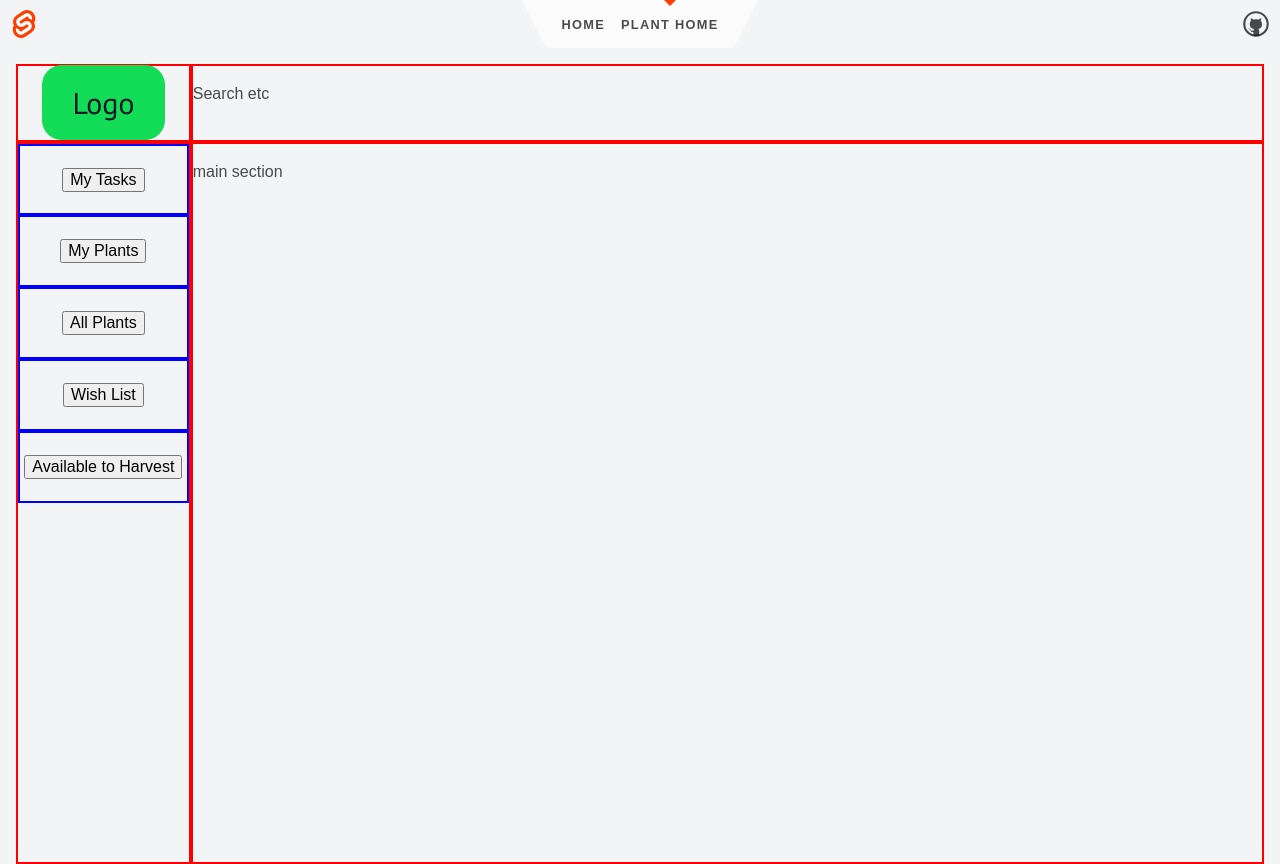
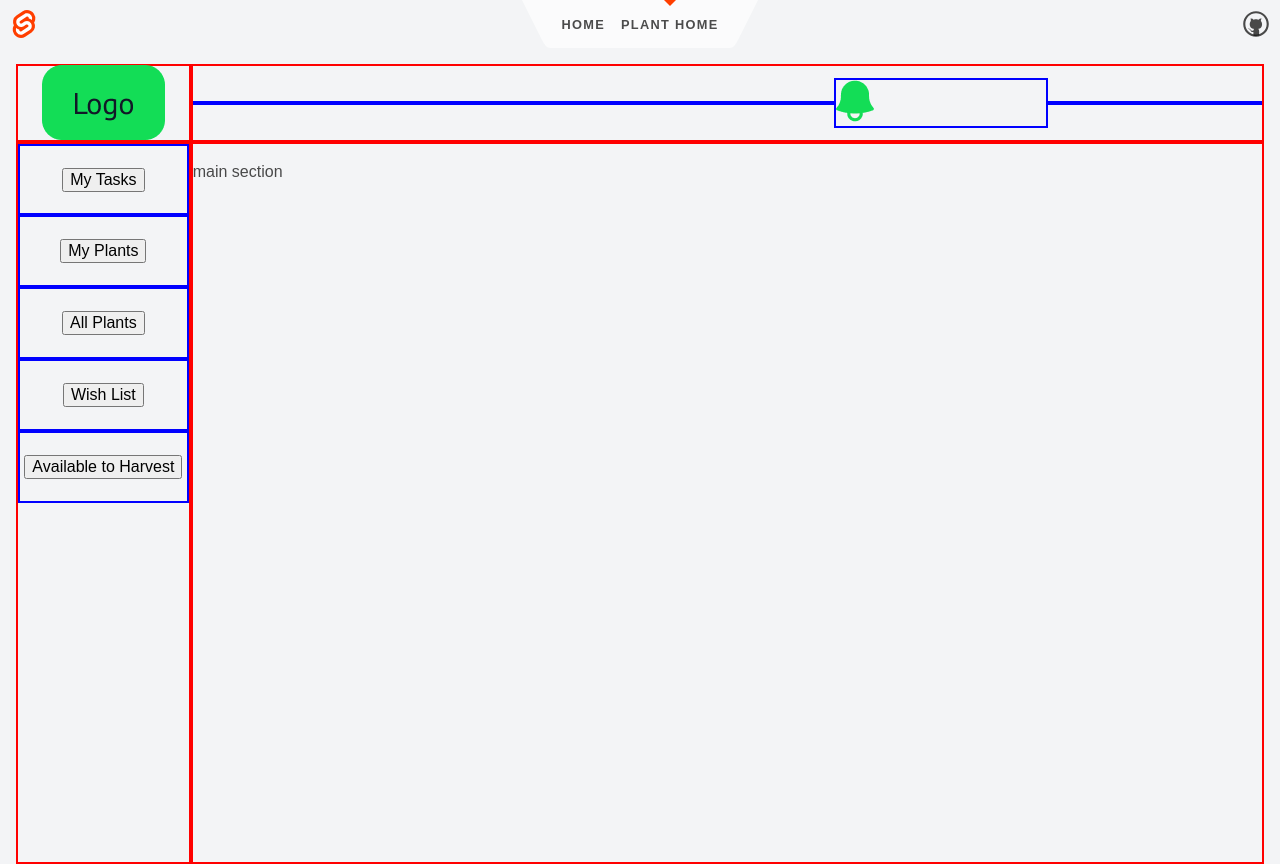
Before and after one commit to BuildWithCloud/NEA, a SvelteKit app: page /plantHome in a window 1280 px wide. Shown: the top 864 px of the page. Built offline with nearby package versions, Linux system fonts and the light colour scheme.

Commit message:
top bar added

```diff
--- a/src/routes/plantHome/+page.svelte
+++ b/src/routes/plantHome/+page.svelte
@@ -1,12 +1,12 @@
 <script>
     import Logo from '$lib/images/Logo.png';
+    import Bell from '$lib/images/Bell.png'
 </script>
 <style>
     .grid-container {
         display: grid;
         grid-template-columns: 14% 86% ; /* Sets the width of two columns */
         grid-template-rows: 9.7VH 90.3VH; /* Sets the height of two rows */
-
 }
     .menu {
         display:grid;
@@ -31,6 +31,13 @@
         align-items: center;
     }
 
+    .topBarGrid{
+        display: grid;
+        grid-template-columns: 40% 20% 20% 20%;
+        grid-template-rows: 100%;
+    }
+
+
 
 </style>
 
@@ -38,8 +45,16 @@
     <div class="grid-item boxRed centre">
         <img src = {Logo} alt = "logo">
     </div>
-    <div class="grid-item boxRed">
-        <p> Search etc</p>
+    <div class="grid-item boxRed centre topBarGrid">
+        <div class="boxBlue">
+
+        </div>
+        <div class="boxBlue"></div>
+        <div class="boxBlue">
+            <img src = "{Bell}" alt = "Notification Bell">
+        </div>
+        <div class="boxBlue"></div>
+
     </div>
     <div class="grid-item boxRed menu">
         <div class="boxBlue centre">
```
Also changed, not shown: src/lib/images/Bell.png (added).
